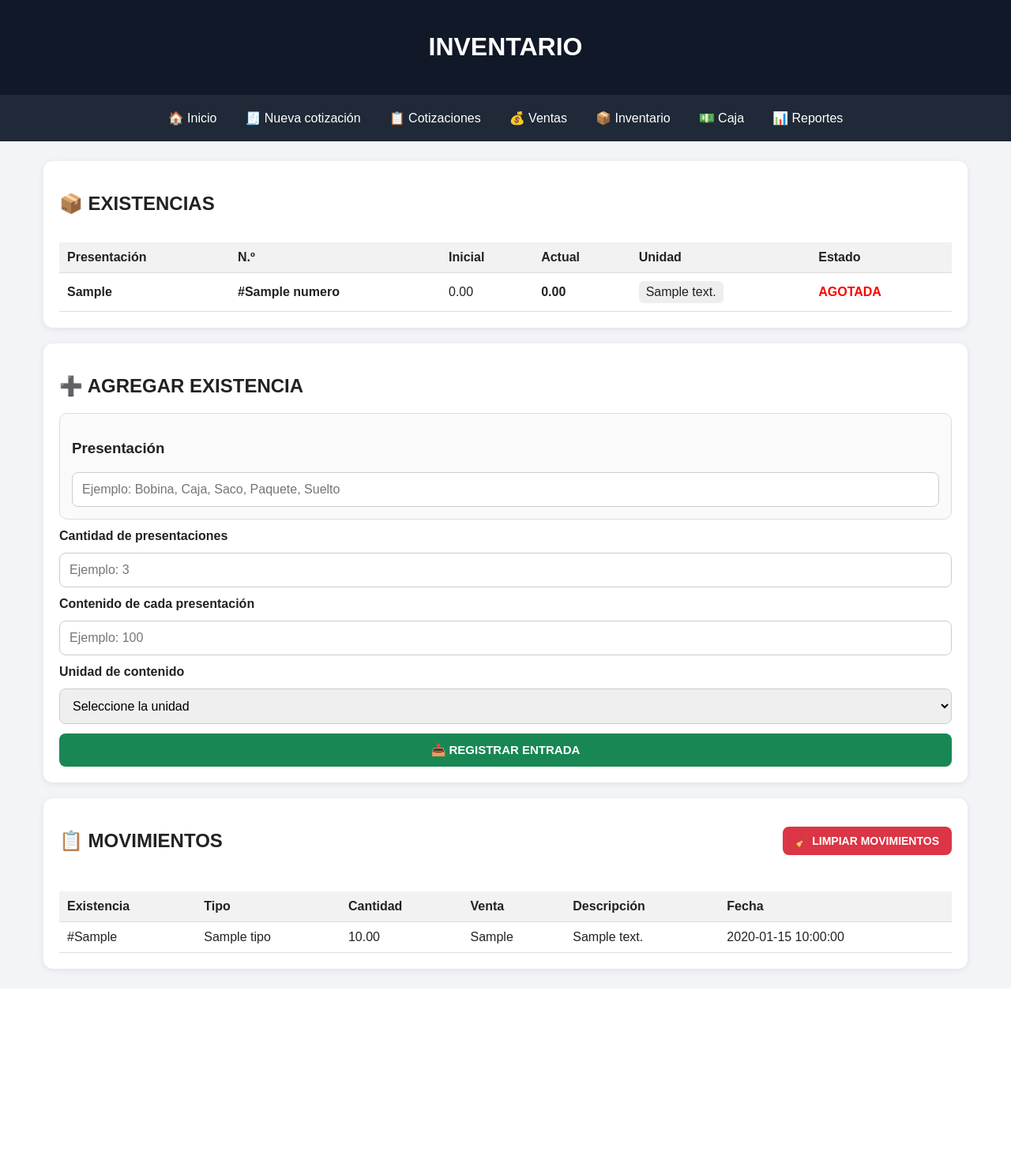
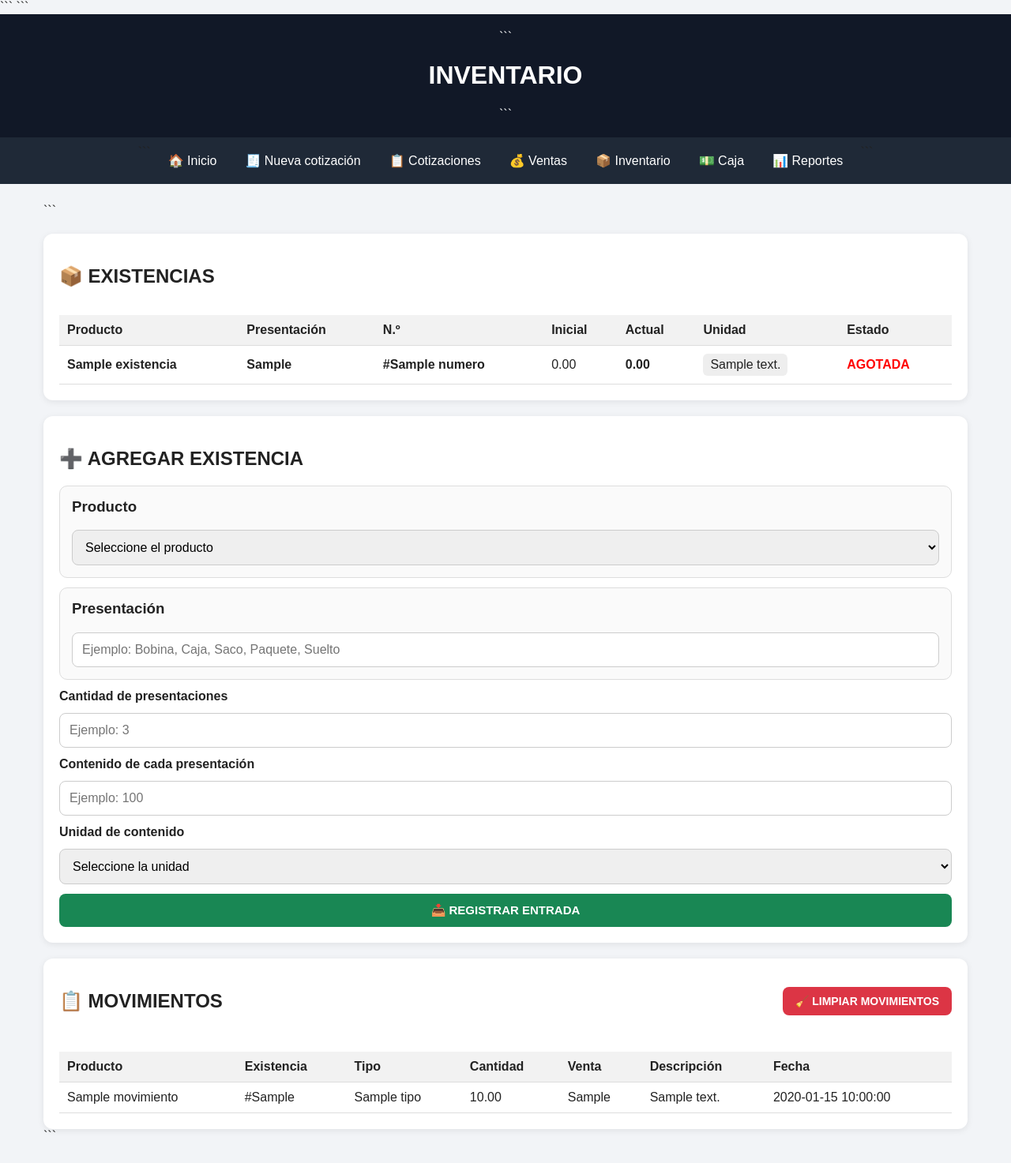
Before and after one commit to alextrex147-cloud/sistema-cotizaciones, a Python web app: template templates/inventario.html in a window 1280 px wide. Shown: the whole page at 79% size. Before the commit the page ends 1252 px from the top, so only its background shows below. Run offline with Jinja, Linux system fonts and the light colour scheme; the template is opened without the code that fills it: most values are stand-ins (such as "Sample title", 1, 10 or a date in 2020).

Commit message:
Update inventario.html

````diff
--- a/templates/inventario.html
+++ b/templates/inventario.html
@@ -23,7 +25,7 @@
     table {
         width: 100%;
         border-collapse: collapse;
-            min-width: 700px;
+        min-width: 850px;
     }
 
     th,
@@ -57,6 +59,10 @@
         padding: 15px;
         border-radius: 10px;
         background: #fafafa;
+    }
+
+    .grupo h3 {
+        margin-top: 0;
     }
 
     .badge {
@@ -151,37 +151,28 @@
         margin-bottom: 15px;
     }
 
-        .boton-eliminar {
-            background: #dc3545;
-            color: white;
-            border: none;
-            padding: 7px 10px;
-            border-radius: 6px;
-            cursor: pointer;
+    .producto-nombre {
         font-weight: bold;
     }
 
-        .boton-eliminar:hover {
-            opacity: 0.85;
-        }
-
 </style>
+```
 
 </head>
 
-
 <body>
-
 
 <header>
 
+```
 <h1>INVENTARIO</h1>
+```
 
 </header>
 
-
 <nav>
 
+```
 <a href="{{ url_for('inicio') }}">
     🏠 Inicio
 </a>
@@ -234,6 +225,10 @@
             <thead>
 
                 <tr>
+
+                    <th>
+                        Producto
+                    </th>
 
                     <th>
                         Presentación
@@ -270,17 +265,35 @@
 
                 <tr>
 
+
                     <td>
-                            <strong>
-                                {{ e.tipo_presentacion }}
+
+                        <strong class="producto-nombre">
+
+                            {{ e.producto_nombre or "Producto desconocido" }}
+
                         </strong>
+
                     </td>
 
 
                     <td>
 
                         <strong>
+
+                            {{ e.tipo_presentacion }}
+
+                        </strong>
+
+                    </td>
+
+
+                    <td>
+
+                        <strong>
+
                             #{{ e.numero }}
+
                         </strong>
 
                     </td>
@@ -365,7 +379,7 @@
 
                 <tr>
 
-                        <td colspan="6"
+                    <td colspan="7"
                         class="mensaje-vacio">
 
                         No hay existencias registradas.
@@ -397,10 +411,69 @@
     </h2>
 
 
+    {% if not productos %}
+
+        <div class="advertencia">
+
+            ⚠️ No hay productos registrados.
+
+            <br><br>
+
+            Primero debes ir a
+            <strong>PRODUCTOS</strong>
+            y crear un producto.
+
+        </div>
+
+    {% endif %}
+
+
     <form method="POST"
           action="{{ url_for('entrada_inventario') }}"
           class="form-inventario">
 
+
+        <!-- ================================================= -->
+        <!-- PRODUCTO -->
+        <!-- ================================================= -->
+
+        <div class="grupo">
+
+            <h3>
+                Producto
+            </h3>
+
+
+            <select
+                name="producto_id"
+                required
+                {% if not productos %}disabled{% endif %}>
+
+                <option value="">
+                    Seleccione el producto
+                </option>
+
+
+                {% for p in productos %}
+
+                    <option value="{{ p.id }}">
+
+                        {{ p.nombre }}
+
+                    </option>
+
+                {% endfor %}
+
+
+            </select>
+
+        </div>
+
+
+
+        <!-- ================================================= -->
+        <!-- PRESENTACION -->
+        <!-- ================================================= -->
 
         <div class="grupo">
 
@@ -548,6 +645,10 @@
             <thead>
 
                 <tr>
+
+                    <th>
+                        Producto
+                    </th>
 
                     <th>
                         Existencia
@@ -590,6 +691,13 @@
 
                     <td>
 
+                        {{ m.producto_nombre or "-" }}
+
+                    </td>
+
+
+                    <td>
+
                         {% if m.existencia_numero %}
 
                             #{{ m.existencia_numero }}
````
Also changed, not shown: other parts of templates/inventario.html (+39 -28 lines). Lines whose indentation alone changed are shown as unchanged.
